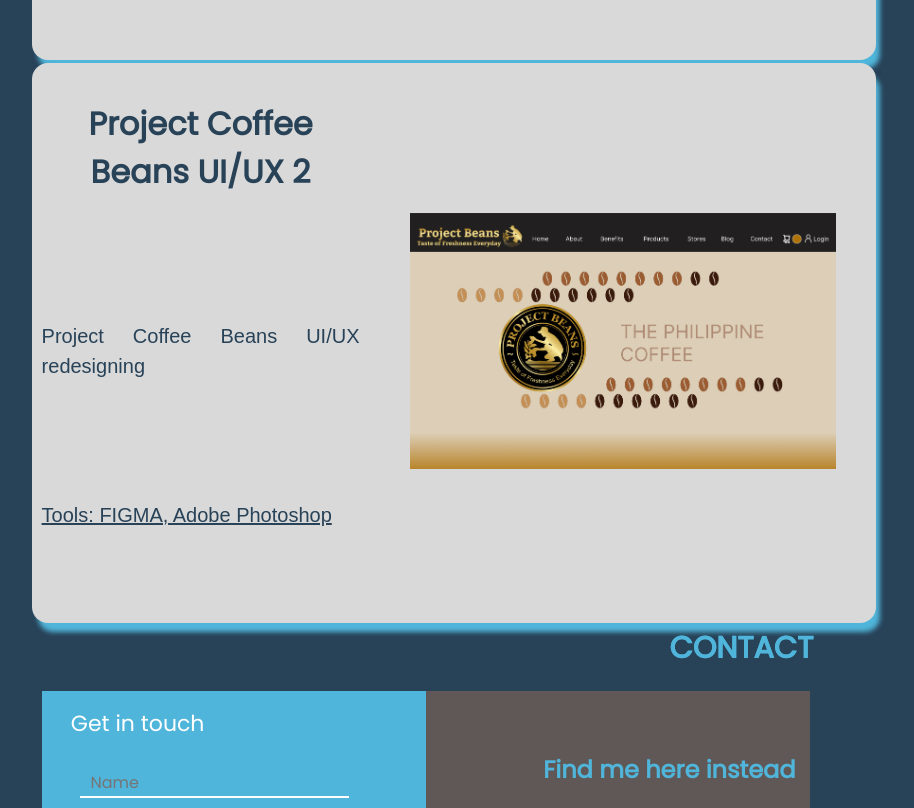
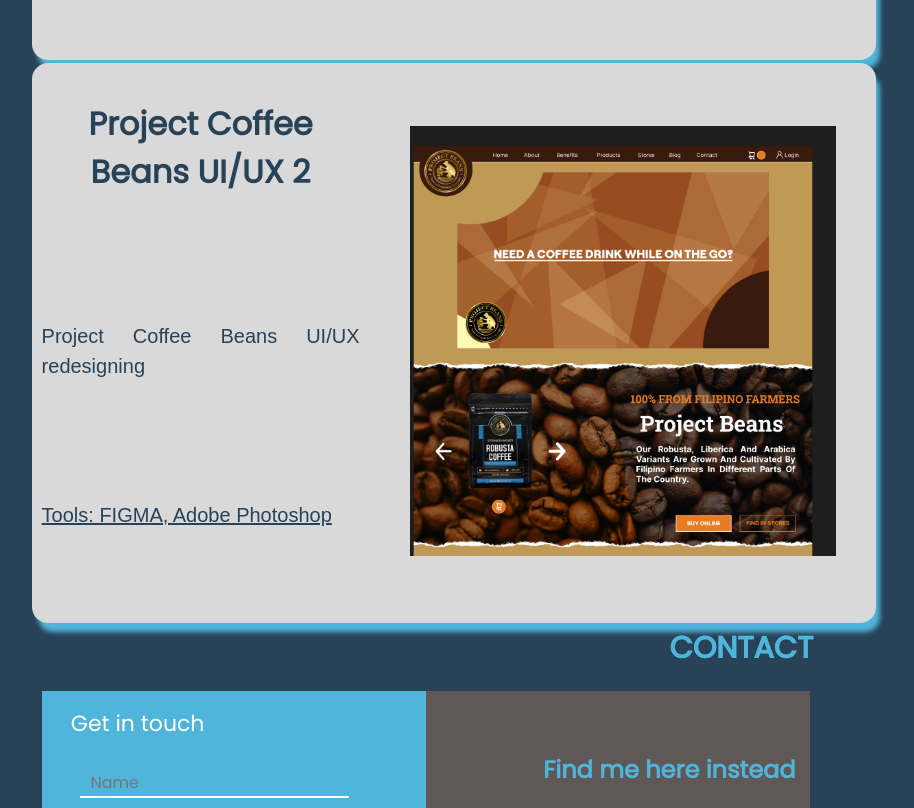
Before and after one commit to JrLC12/jrlc.github.io., a plain HTML site: page index.html in a window 1280 px wide. Shown: the part 3260-4068 px from the top of the page, without its empty margins (206-1120 px from the left). Drawn offline with Linux system fonts and the light colour scheme.

Commit message:
Update index.html

```diff
--- a/index.html
+++ b/index.html
@@ -198,7 +198,7 @@
             </p>
           </div>
           <figure>
-            <img src="assets\img\Sample project img\ui2.PNG" alt="Image description" />
+            <img src="assets\img\Sample project img\pcb1.PNG" alt="Image description" />
           </figure>
         </div>
       </li>
```
